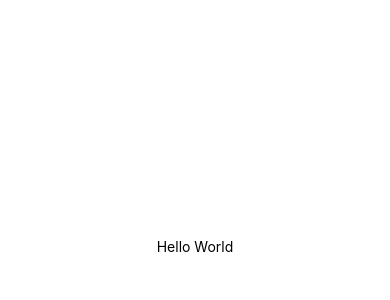
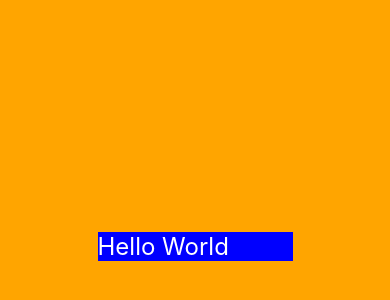
Before and after one commit to Abdulxoliq-1030/react-native-weather-app, a React Native app: screen / in a window 390 px wide. Shown: the part 176-476 px from the top of the page. Built offline with nearby package versions, Linux system fonts and the light colour scheme.

Commit message:
react native expo components

```diff
--- a/App.js
+++ b/App.js
@@ -4,7 +4,7 @@ import { StyleSheet, Text, View } from "react-native";
 export default function App() {
   return (
     <View style={styles.container}>
-      <Text>Hello World</Text>
+      <Text style={styles.text}>Hello World</Text>
       <StatusBar style="auto" />
     </View>
   );
@@ -13,8 +13,15 @@ export default function App() {
 const styles = StyleSheet.create({
   container: {
     flex: 1,
-    backgroundColor: "#fff",
+    backgroundColor: "orange",
     alignItems: "center",
     justifyContent: "center",
   },
+
+  text: {
+    width: "50%",
+    backgroundColor: "blue",
+    fontSize: 24,
+    color: "#fff",
+  },
 });
--- a/app.json
+++ b/app.json
@@ -11,9 +11,7 @@
       "resizeMode": "contain",
       "backgroundColor": "#ffffff"
     },
-    "assetBundlePatterns": [
-      "**/*"
-    ],
+    "assetBundlePatterns": ["**/*"],
     "ios": {
       "supportsTablet": true
     },
```
